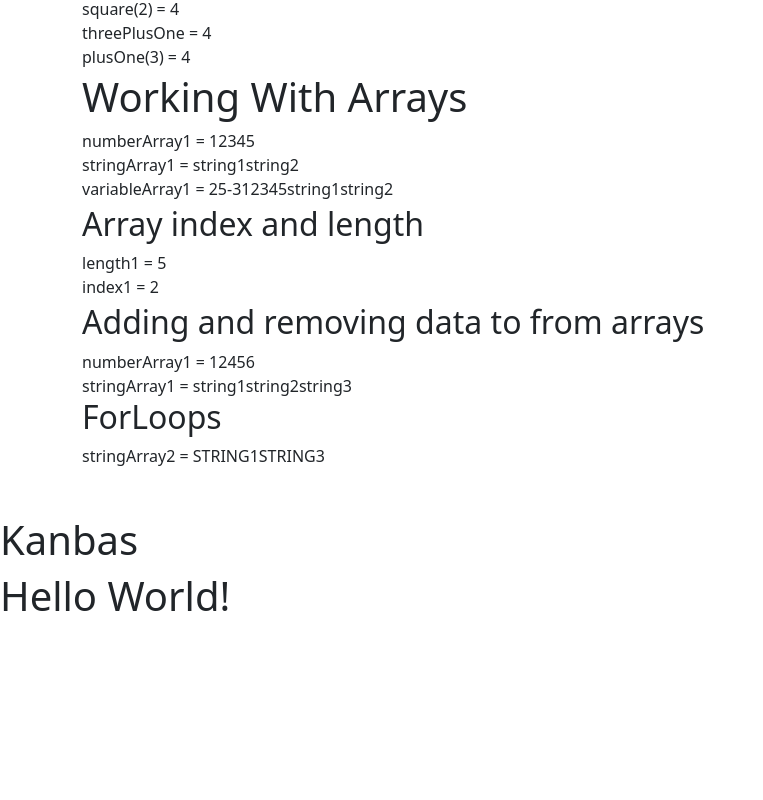
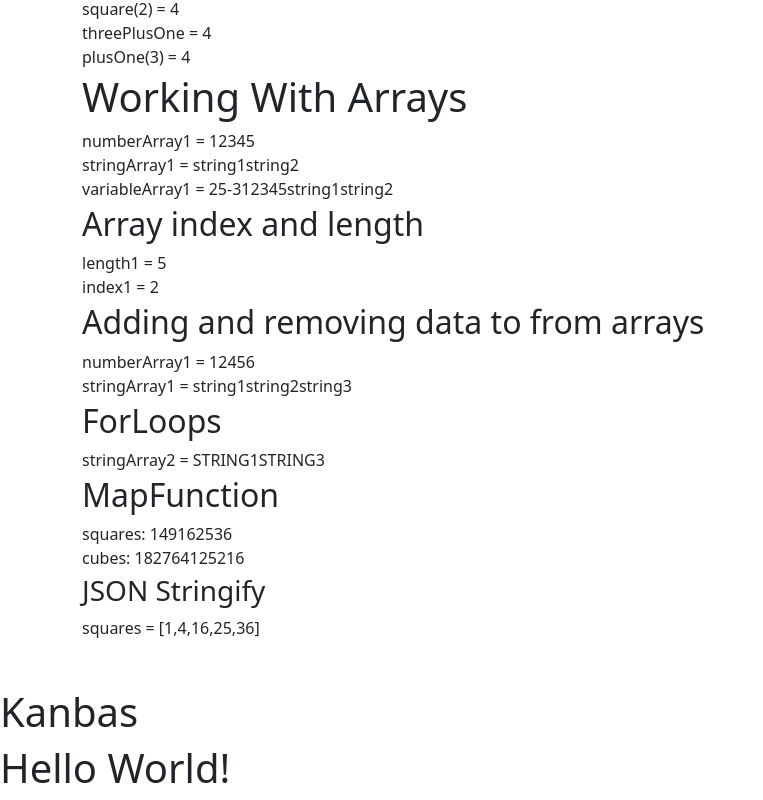
Before and after one commit to dnydlk/kanbas-react-web-app, a React (Create React App) app: page / in a window 1280 px wide. Shown: the part 1336-2136 px from the top of the page, without its empty margins (0-763 px from the left). Before the commit the page ends 1964 px from the top, so only its background shows below. Built offline with nearby package versions, Linux system fonts and the light colour scheme.

Commit message:
Add JsonStringify component

```diff
--- a/src/labs/a3/JavaScript/arrays/ForLoops.tsx
+++ b/src/labs/a3/JavaScript/arrays/ForLoops.tsx
@@ -7,7 +7,7 @@ for (let i = 0; i < stringArray1.length; i++) {
 
 function ForLoops() {
   return (
-    <div>
+    <div id="for-loops" className="mt-1">
       <h2>ForLoops</h2>
       stringArray2 = {stringArray2} <br />
     </div>
--- /dev/null
+++ b/src/labs/a3/JavaScript/arrays/MapFunction.tsx
@@ -0,0 +1,16 @@
+let numberArray1 = [1, 2, 3, 4, 5, 6];
+const square = (a: number) => a * a;
+const squares = numberArray1.map(square);
+const cubes = numberArray1.map((a) => a * a * a);
+
+function MapFunction() {
+  return (
+    <div id="map-function" className="mt-1">
+      <h2>MapFunction</h2>
+      squares: {squares} <br />
+      cubes: {cubes}
+    </div>
+  );
+}
+
+export default MapFunction;
--- a/src/labs/a3/JavaScript/arrays/WorkingWithArrays.tsx
+++ b/src/labs/a3/JavaScript/arrays/WorkingWithArrays.tsx
@@ -2,6 +2,8 @@ import Arrays from "./Arrays";
 import ArrayIndexAndLength from "./ArrayIndexAndLength";
 import AddingAndRemovingDataToFromArrays from "./AddingAndRemovingDataToFromArrays";
 import ForLoops from "./ForLoops";
+import MapFunction from "./MapFunction";
+import JsonStringify from "../json/JsonStringify";
 
 function WorkingWithArrays() {
   return (
@@ -11,6 +13,8 @@ function WorkingWithArrays() {
       <ArrayIndexAndLength />
       <AddingAndRemovingDataToFromArrays />
       <ForLoops />
+      <MapFunction />
+      <JsonStringify />
     </div>
   );
 }
--- /dev/null
+++ b/src/labs/a3/JavaScript/json/JsonStringify.tsx
@@ -0,0 +1,10 @@
+function JsonStringify() {
+  const squares = [1, 4, 16, 25, 36];
+  return (
+    <div id="json-stringify" className="mt-1">
+      {" "}
+      <h3>JSON Stringify</h3> squares = {JSON.stringify(squares)}{" "}
+    </div>
+  );
+}
+export default JsonStringify;
```
